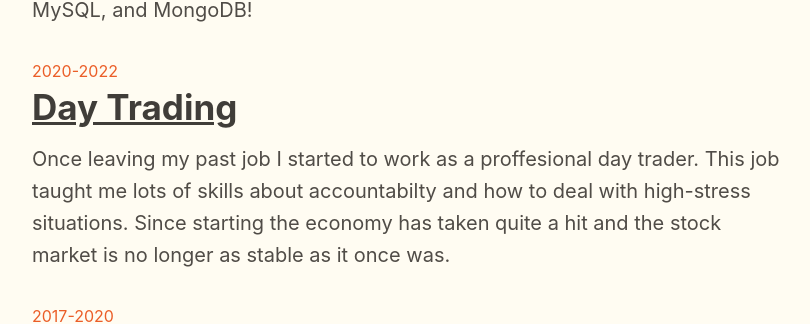
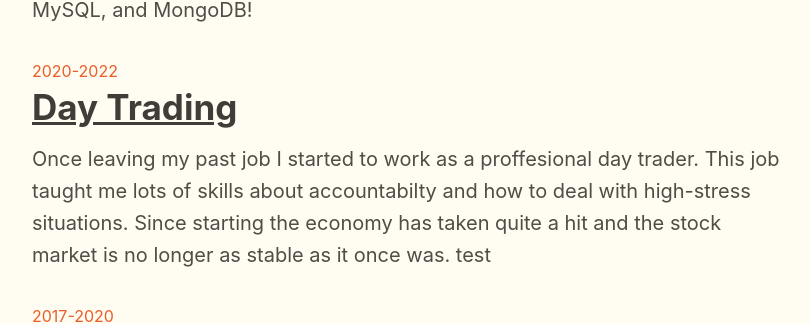
Before and after one commit to nickamenda/my-portfolio, a React (Create React App) app: page / in a window 1280 px wide. Shown: the part 3234-3558 px from the top of the page, without its empty margins (233-1043 px from the left). Built offline with nearby package versions, Linux system fonts and the light colour scheme.

Commit message:
test new token

```diff
--- a/src/components/Work.js
+++ b/src/components/Work.js
@@ -10,7 +10,7 @@ const Work = () => {
       <div className="day-trading">
         <section className="time">2020-2022</section>
         <a href="https://en.wikipedia.org/wiki/Day_trading" target="_blank" rel="noreferrer"><h3 className="company">Day Trading</h3></a>
-        <div className="work-des">Once leaving my past job I started to work as a proffesional day trader. This job taught me lots of skills about accountabilty and how to deal with high-stress situations. Since starting the economy has taken quite a hit and the stock market is no longer as stable as it once was.</div>
+        <div className="work-des">Once leaving my past job I started to work as a proffesional day trader. This job taught me lots of skills about accountabilty and how to deal with high-stress situations. Since starting the economy has taken quite a hit and the stock market is no longer as stable as it once was. test</div>
       </div>
       <div className="christofferson">
         <section className="time">2017-2020</section>
```
